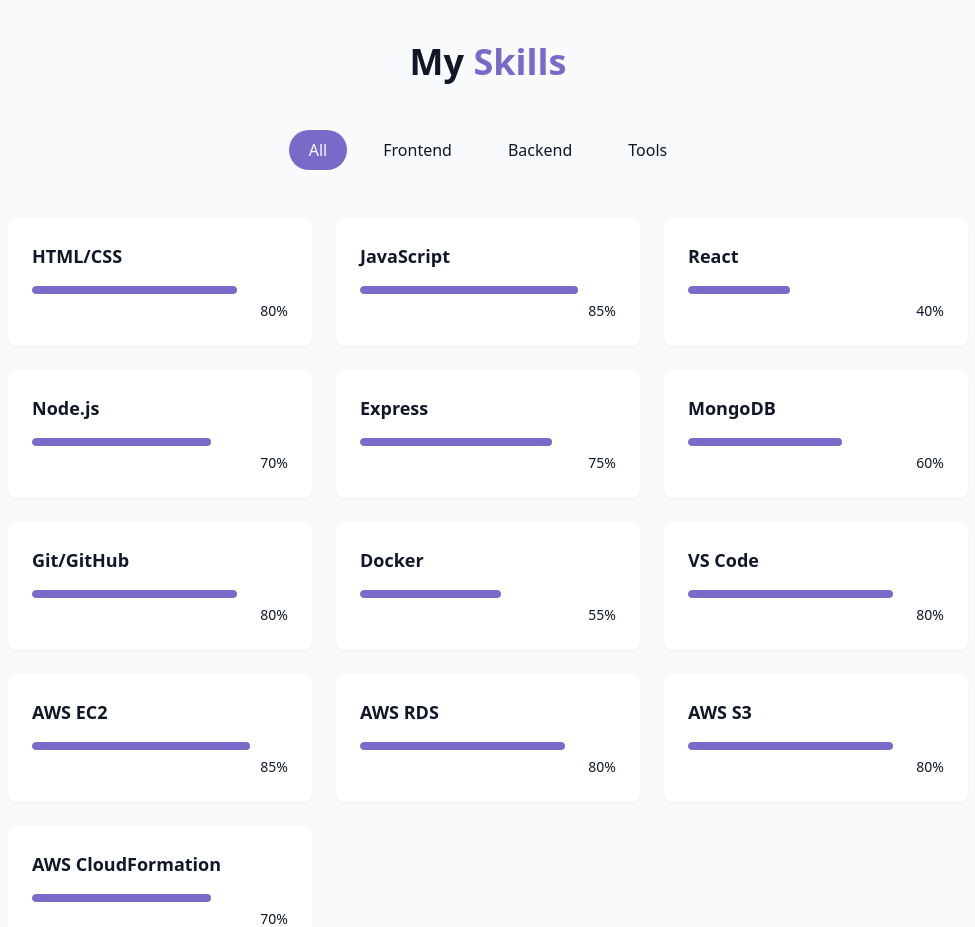
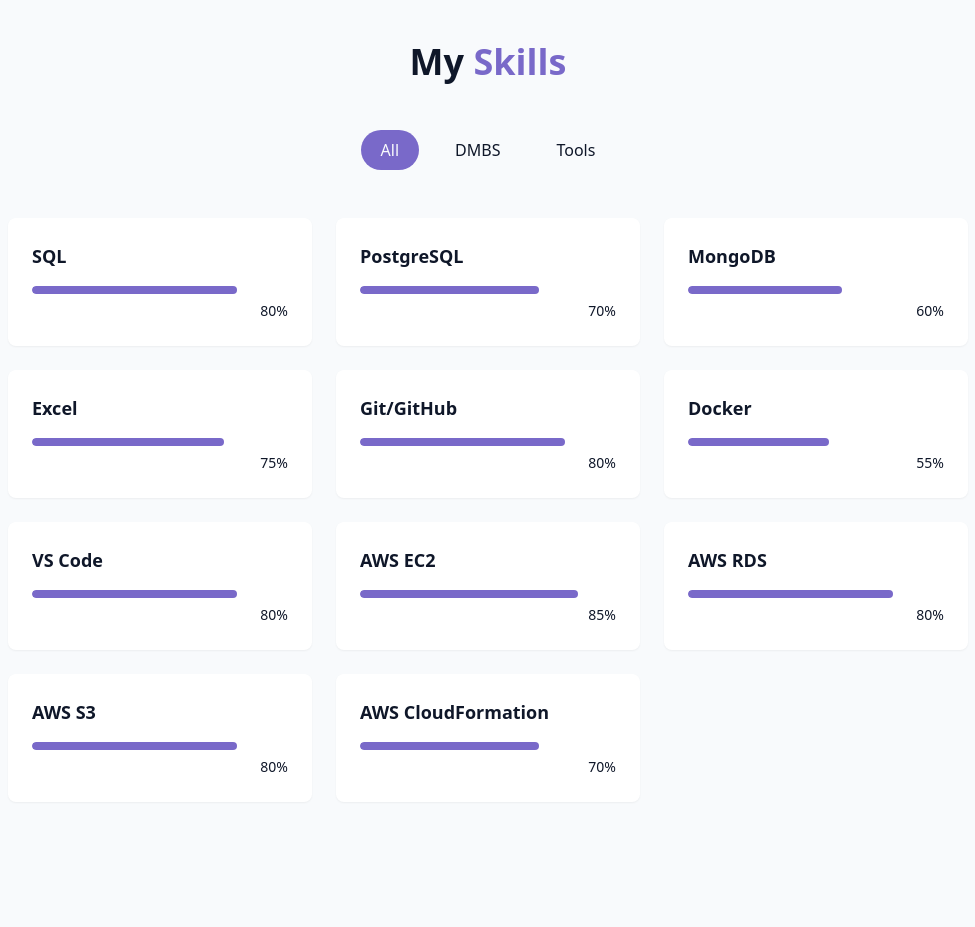
Before and after one commit to alexis-bustos/my-portfolio, a React (Vite) app: page / in a window 1280 px wide. Shown: the part 1560-2487 px from the top of the page, without its empty margins (152-1127 px from the left). Built offline with nearby package versions, Linux system fonts and the light colour scheme.

Commit message:
Update my skills section

```diff
--- a/src/components/SkillsSection.jsx
+++ b/src/components/SkillsSection.jsx
@@ -4,17 +4,13 @@
 import { cn } from "@/lib/utils";
 
 const skills = [
-  // Frontend
-  { name: "HTML/CSS", level: 80, category: "frontend" },
-  { name: "JavaScript", level: 85, category: "frontend" },
-  { name: "React", level: 40, category: "frontend" },
-
-  // Backend
-  { name: "Node.js", level: 70, category: "backend" },
-  { name: "Express", level: 75, category: "backend" },
-  { name: "MongoDB", level: 60, category: "backend" },
+  // DBMS
+  { name: "SQL", level: 80, category: "DMBS" },
+  { name: "PostgreSQL", level: 70, category: "DMBS" },
+  { name: "MongoDB", level: 60, category: "DMBS" },
 
   // Tool
+  { name: "Excel", level: 75, category: "tools" },
   { name: "Git/GitHub", level: 80, category: "tools" },
   { name: "Docker", level: 55, category: "tools" },
   { name: "VS Code", level: 80, category: "tools" },
@@ -24,7 +20,7 @@
   { name: "AWS CloudFormation", level: 70, category: "tools" },
 ];
 
-const categories = ["all", "frontend", "backend", "tools"];
+const categories = ["all", "DMBS", "tools"];
 
 export const SkillsSection = () => {
   const [activeCategory, setActiveCategory] = useState("all");
```
